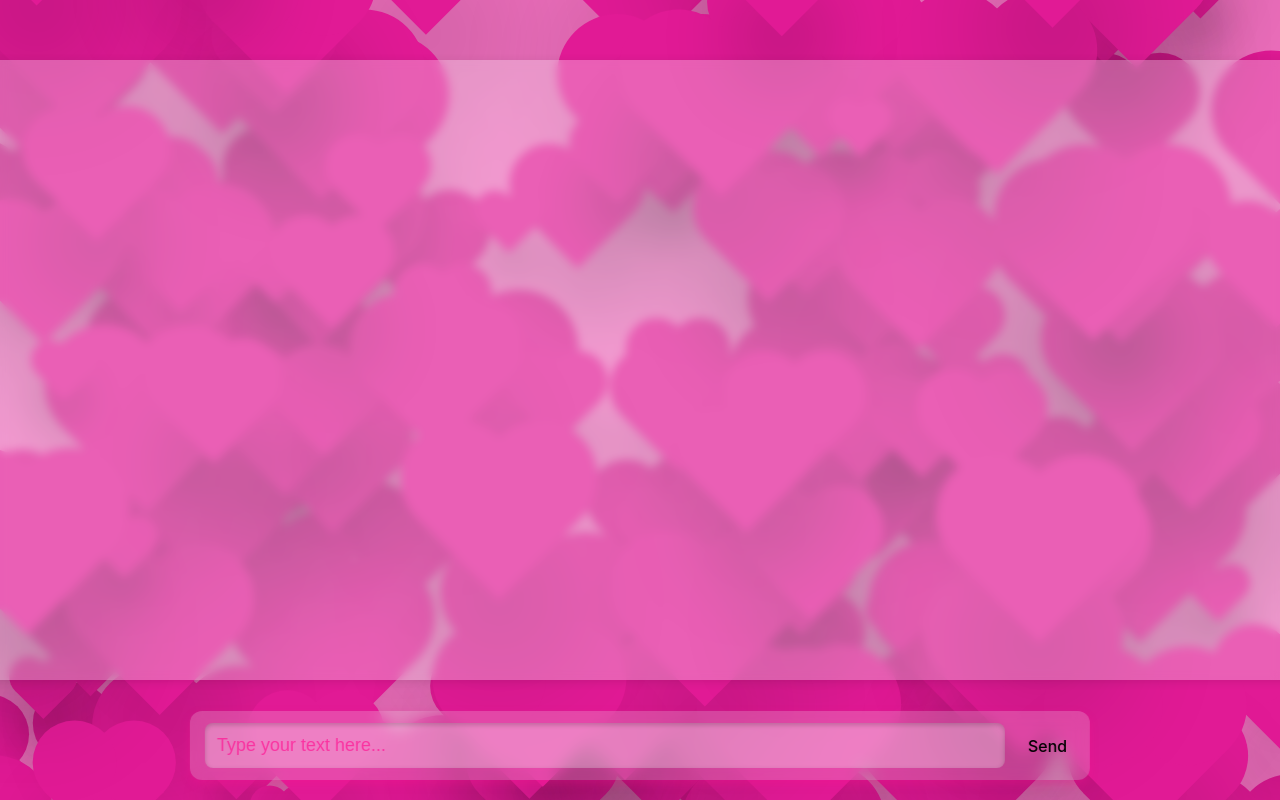
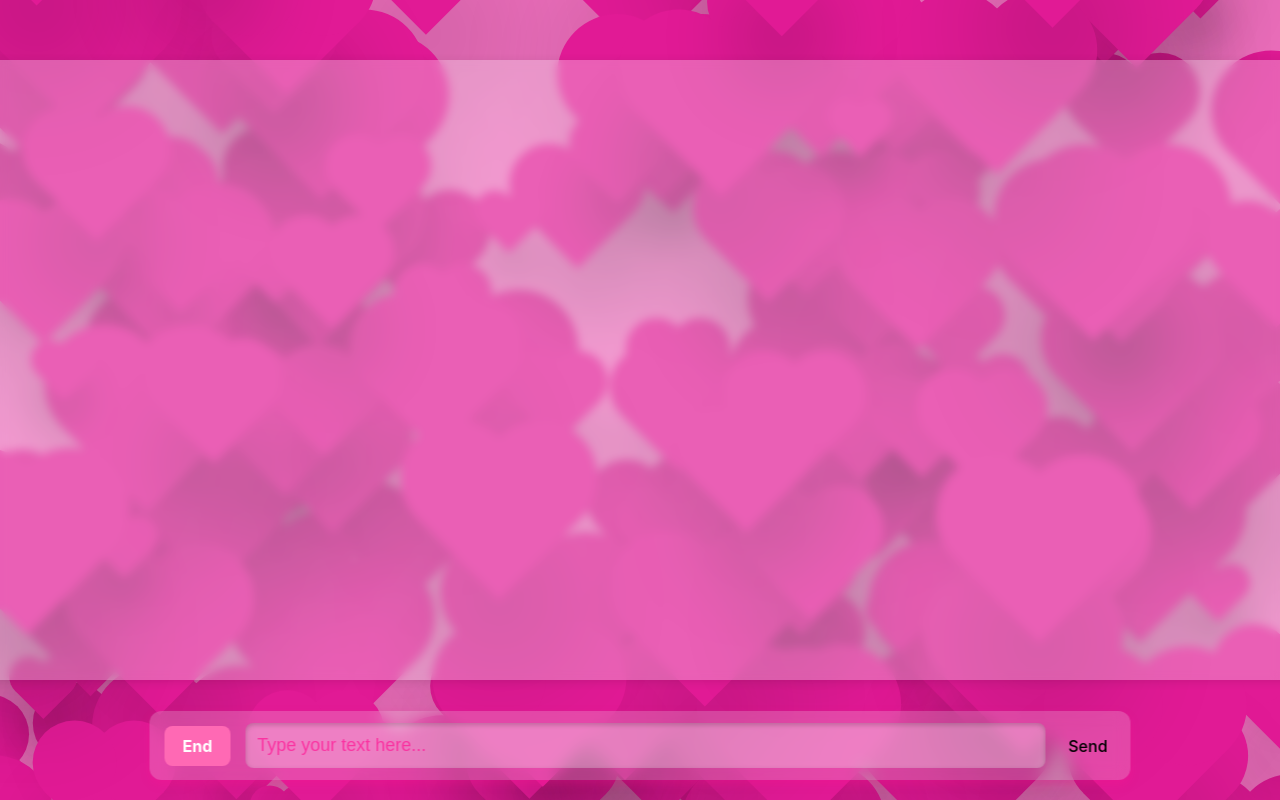
Before and after one commit to dyingpotato890/AI-dor-You, a React (Vite) app in the folder Frontend/: page / in a window 1280 px wide. Built offline with nearby package versions, Linux system fonts and the light colour scheme.

Commit message:
Fix Backend - 2

```diff
--- a/Frontend/src/App.jsx
+++ b/Frontend/src/App.jsx
@@ -13,11 +13,15 @@ const App = () => {
     setMessages((prevMessages) => [...prevMessages, msg]);
   };
 
+  const handleClearMessages = () => {
+    setMessages([]); // ✅ Clear chat messages when "End" button is clicked
+  };
+
   return (
     <div className="container">
       <HeartBackground />
       <ChatDisplay messages={messages} />
-      <ChatInput onMessageSubmit={handleNewMessage} sessionId={sessionId} />
+      <ChatInput onMessageSubmit={handleNewMessage} onClearMessages={handleClearMessages} sessionId={sessionId} />
     </div>
   );
 };
--- a/Frontend/src/components/ChatInput.jsx
+++ b/Frontend/src/components/ChatInput.jsx
@@ -1,6 +1,6 @@
 import React, { useState } from "react";
 
-const ChatInput = ({ onMessageSubmit, sessionId }) => {
+const ChatInput = ({ onMessageSubmit, onClearMessages, sessionId }) => {
   const [text, setText] = useState("");
   const [loading, setLoading] = useState(false);
 
@@ -33,6 +33,7 @@ const ChatInput = ({ onMessageSubmit, sessionId }) => {
 
   return (
     <div className="input-container">
+      <button id="endChatBtn" onClick={onClearMessages}>End</button>
       <input
         type="text"
         id="textInput"
```
Also changed, not shown: Frontend/src/components/StatsPopup.jsx (added, +17 -0 lines).
